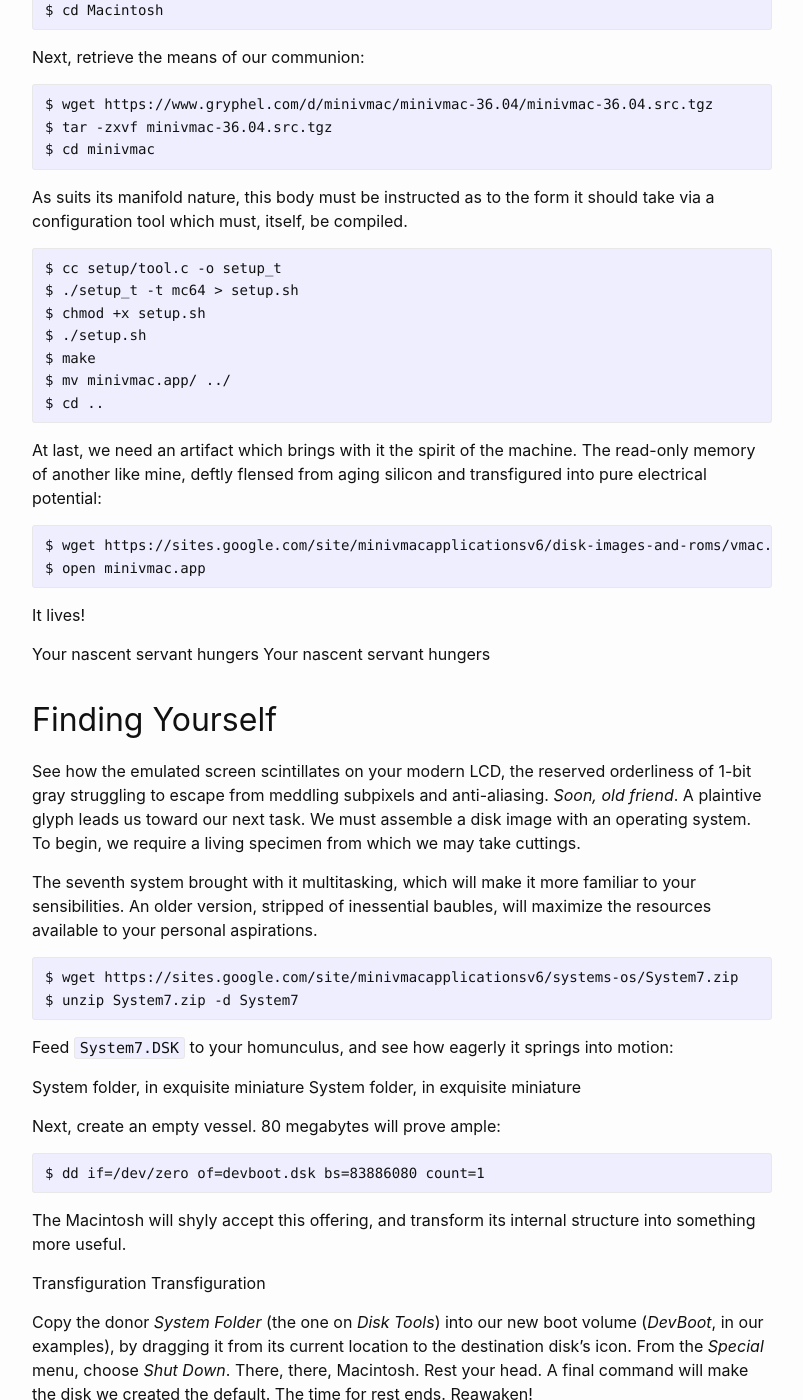
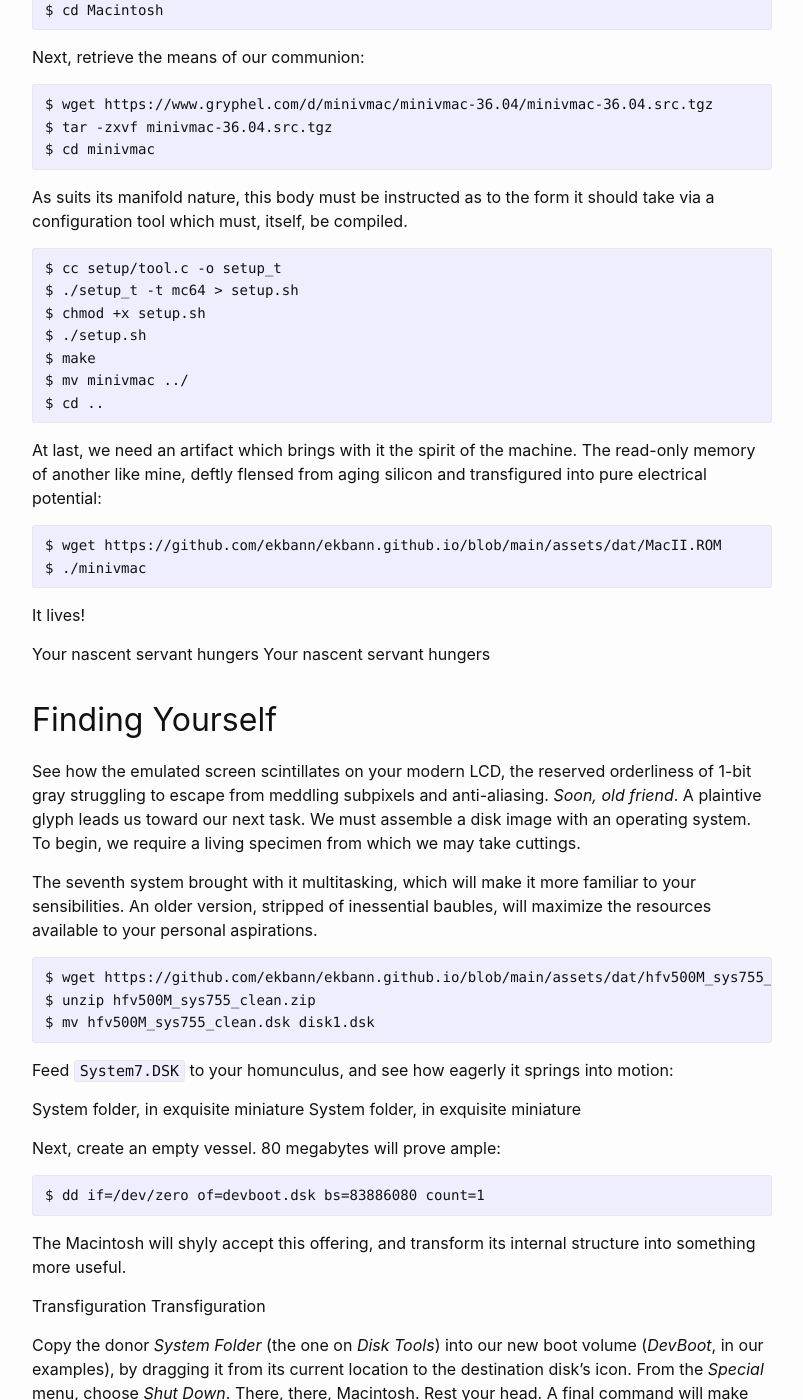
Before and after one commit to ekbann/ekbann.github.io, a Jekyll site: the page built from _posts/2024-03-01-retro-programming-1.md, in a window 1280 px wide and 1400 px high, scrolled down 2047 px. Shown: the whole window, without its empty margins (238-1041 px from the left). Built offline with Jekyll 4.4.1, drawn with Linux system fonts in a browser that asks for light colours.

Commit message:
Update 2024-03-01-retro-programming-1.md

````diff
--- a/_posts/2024-03-01-retro-programming-1.md
+++ b/_posts/2024-03-01-retro-programming-1.md
@@ -46,13 +46,13 @@ $ ./setup_t -t mc64 > setup.sh
 $ chmod +x setup.sh
 $ ./setup.sh
 $ make
-$ mv minivmac.app/ ../
+$ mv minivmac ../
 $ cd ..
 ```
 At last, we need an artifact which brings with it the spirit of the machine. The read-only memory of another like mine, deftly flensed from aging silicon and transfigured into pure electrical potential:
 ```
-$ wget https://sites.google.com/site/minivmacapplicationsv6/disk-images-and-roms/vmac.rom -O vMac.ROM
-$ open minivmac.app
+$ wget https://github.com/ekbann/ekbann.github.io/blob/main/assets/dat/MacII.ROM
+$ ./minivmac
 ```
 It lives!
 
@@ -65,9 +65,11 @@ See how the emulated screen scintillates on your modern LCD, the reserved orderl
 
 The seventh system brought with it multitasking, which will make it more familiar to your sensibilities. An older version, stripped of inessential baubles, will maximize the resources available to your personal aspirations.
 ```
-$ wget https://sites.google.com/site/minivmacapplicationsv6/systems-os/System7.zip
-$ unzip System7.zip -d System7
+$ wget https://github.com/ekbann/ekbann.github.io/blob/main/assets/dat/hfv500M_sys755_clean.zip
+$ unzip hfv500M_sys755_clean.zip
+$ mv hfv500M_sys755_clean.dsk disk1.dsk
 ```
+
 Feed `System7.DSK` to your homunculus, and see how eagerly it springs into motion:
 
 System folder, in exquisite miniature
````
